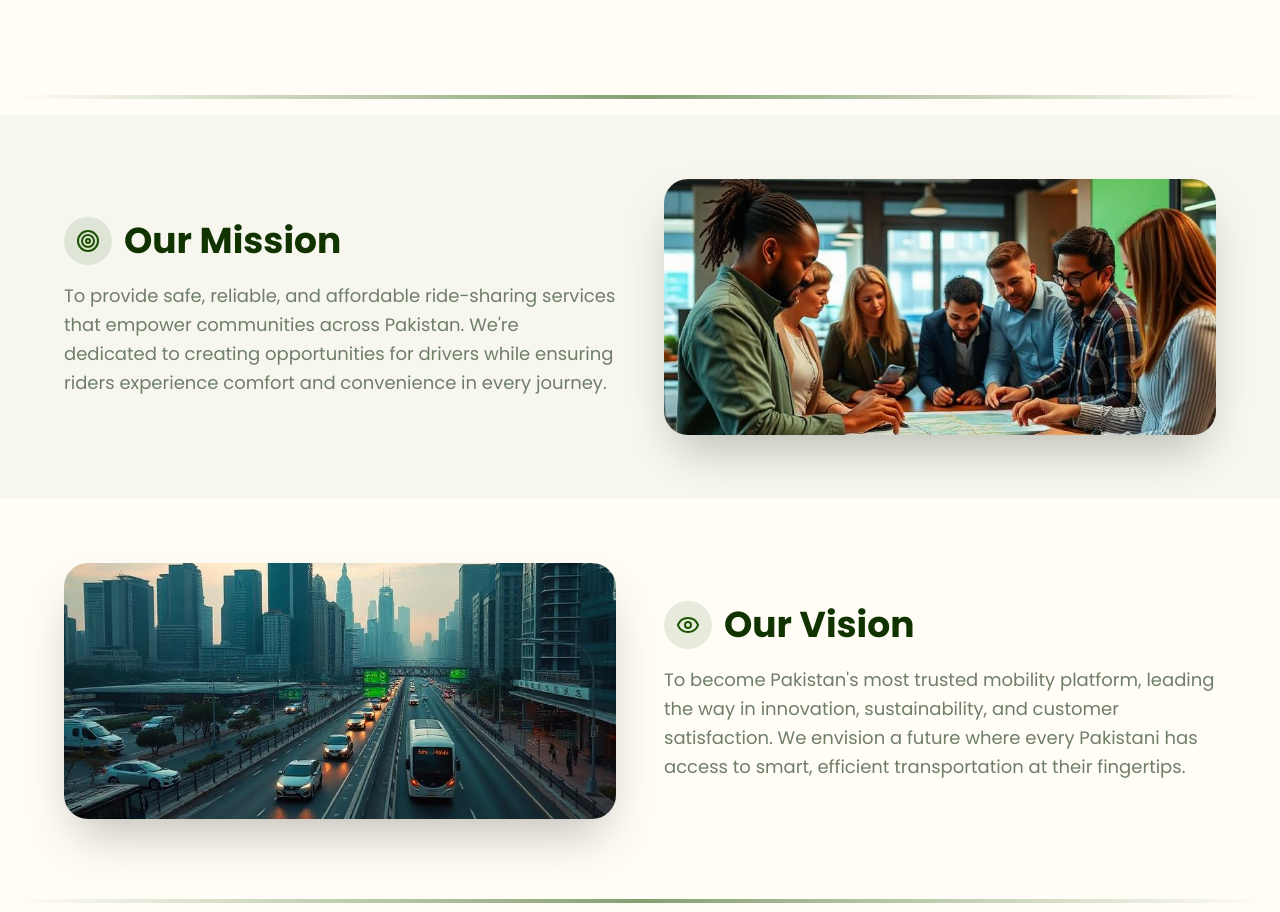
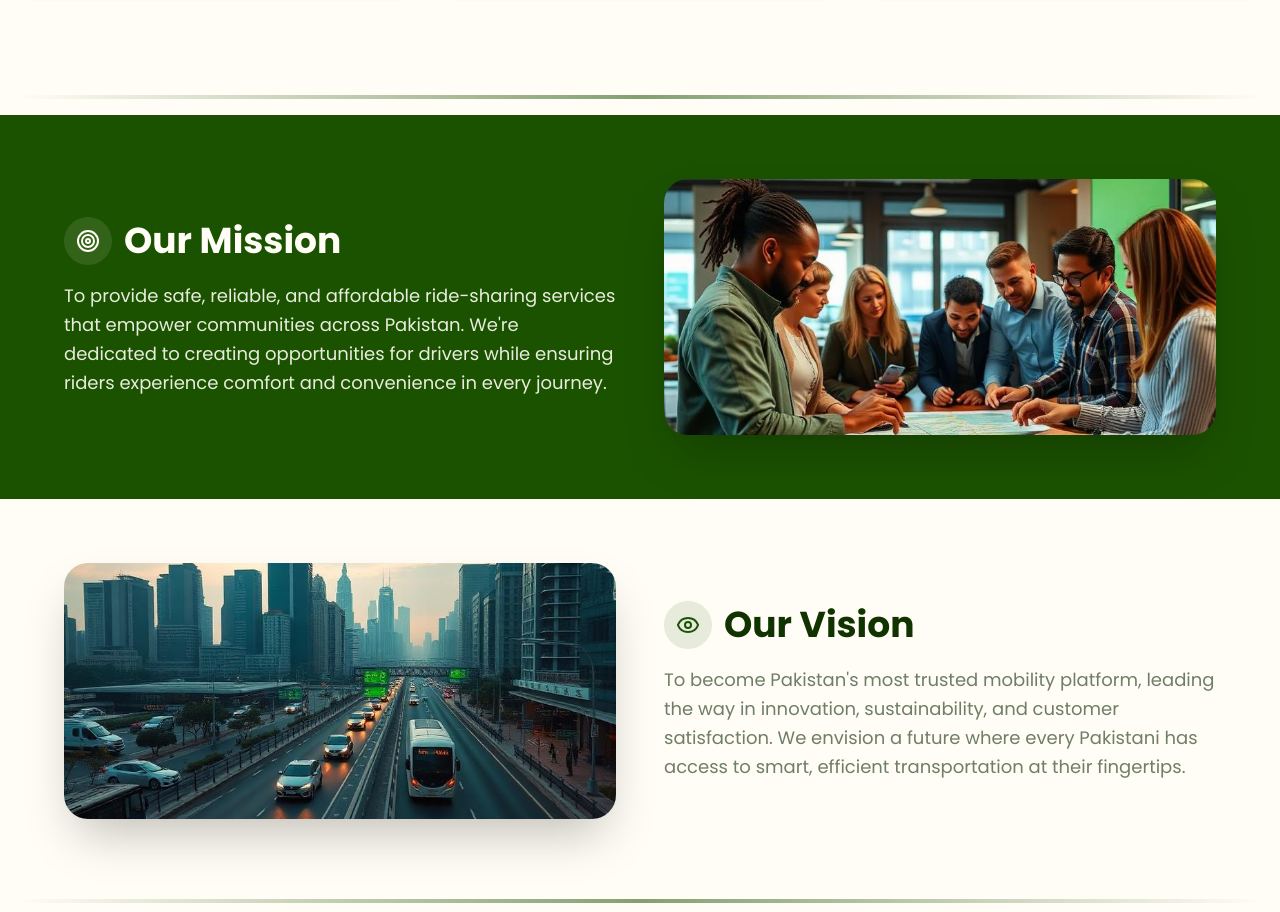
Before and after one commit to Yasir897/raidoo-ride-landing, a React (Vite) app: page / in a window 1280 px wide. Shown: the part 1640-2552 px from the top of the page. Built offline with nearby package versions, Linux system fonts and the light colour scheme; the HTML template or start-up script is replaced by a standard one.

Commit message:
Update Mission section background color

```diff
--- a/src/components/Mission.tsx
+++ b/src/components/Mission.tsx
@@ -3,20 +3,20 @@ import missionImage from "@/assets/mission-image.jpg";
 
 const Mission = () => {
   return (
-    <section className="py-16 bg-muted/30">
+    <section className="py-16 bg-primary">
       <div className="container mx-auto px-4">
         <div className="max-w-6xl mx-auto grid md:grid-cols-2 gap-12 items-center">
           {/* Text Content */}
           <div className="space-y-4 animate-slide-up">
             <div className="flex items-center gap-3 mb-4">
-              <div className="w-12 h-12 bg-primary/10 rounded-full flex items-center justify-center">
-                <Target className="w-6 h-6 text-primary" />
+              <div className="w-12 h-12 bg-primary-foreground/10 rounded-full flex items-center justify-center">
+                <Target className="w-6 h-6 text-primary-foreground" />
               </div>
-              <h2 className="text-3xl md:text-4xl font-bold text-foreground">
+              <h2 className="text-3xl md:text-4xl font-bold text-primary-foreground">
                 Our Mission
               </h2>
             </div>
-            <p className="text-lg text-muted-foreground leading-relaxed">
+            <p className="text-lg text-primary-foreground/90 leading-relaxed">
               To provide safe, reliable, and affordable ride-sharing services that empower communities
               across Pakistan. We're dedicated to creating opportunities for drivers while ensuring
               riders experience comfort and convenience in every journey.
```
